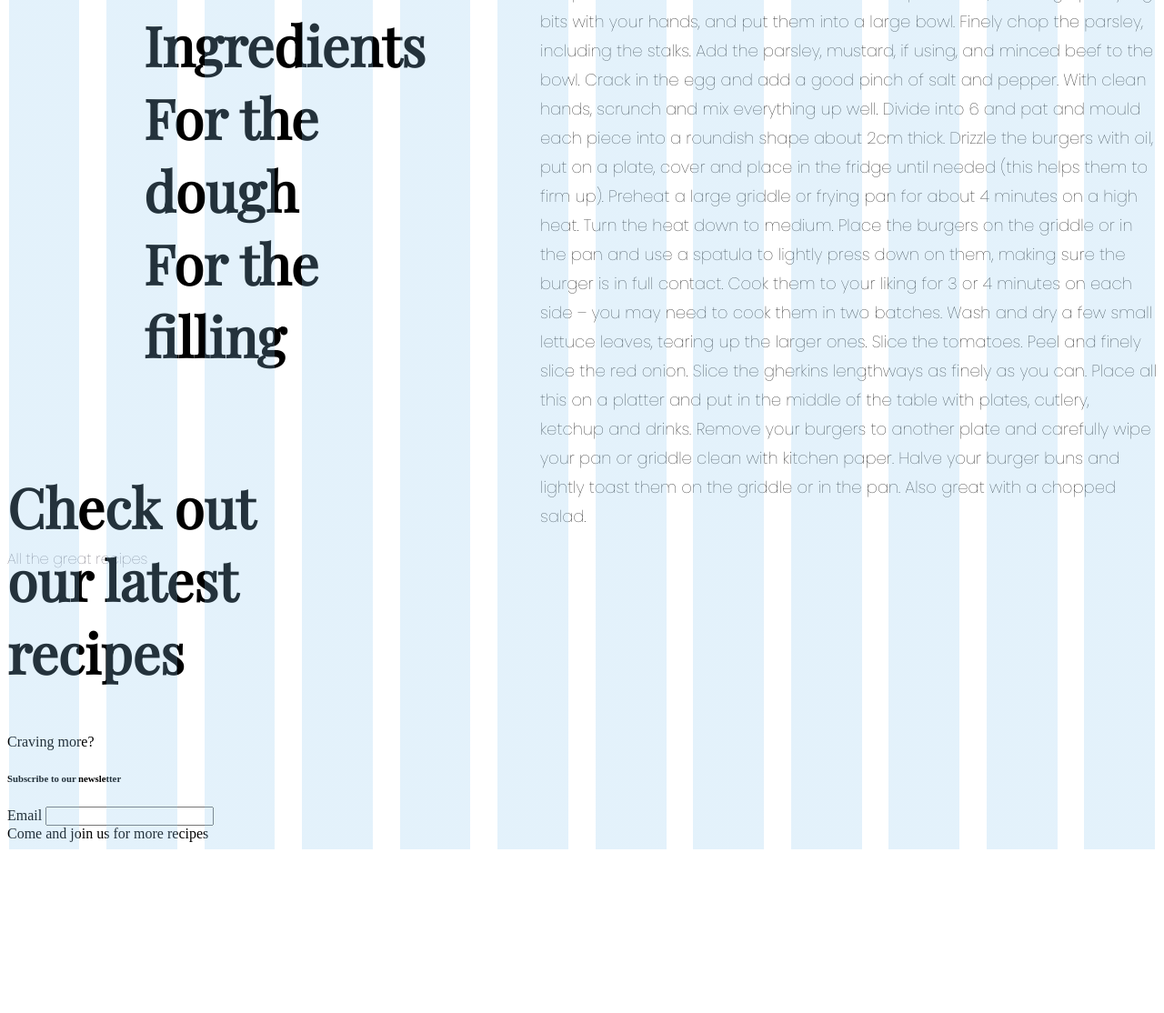
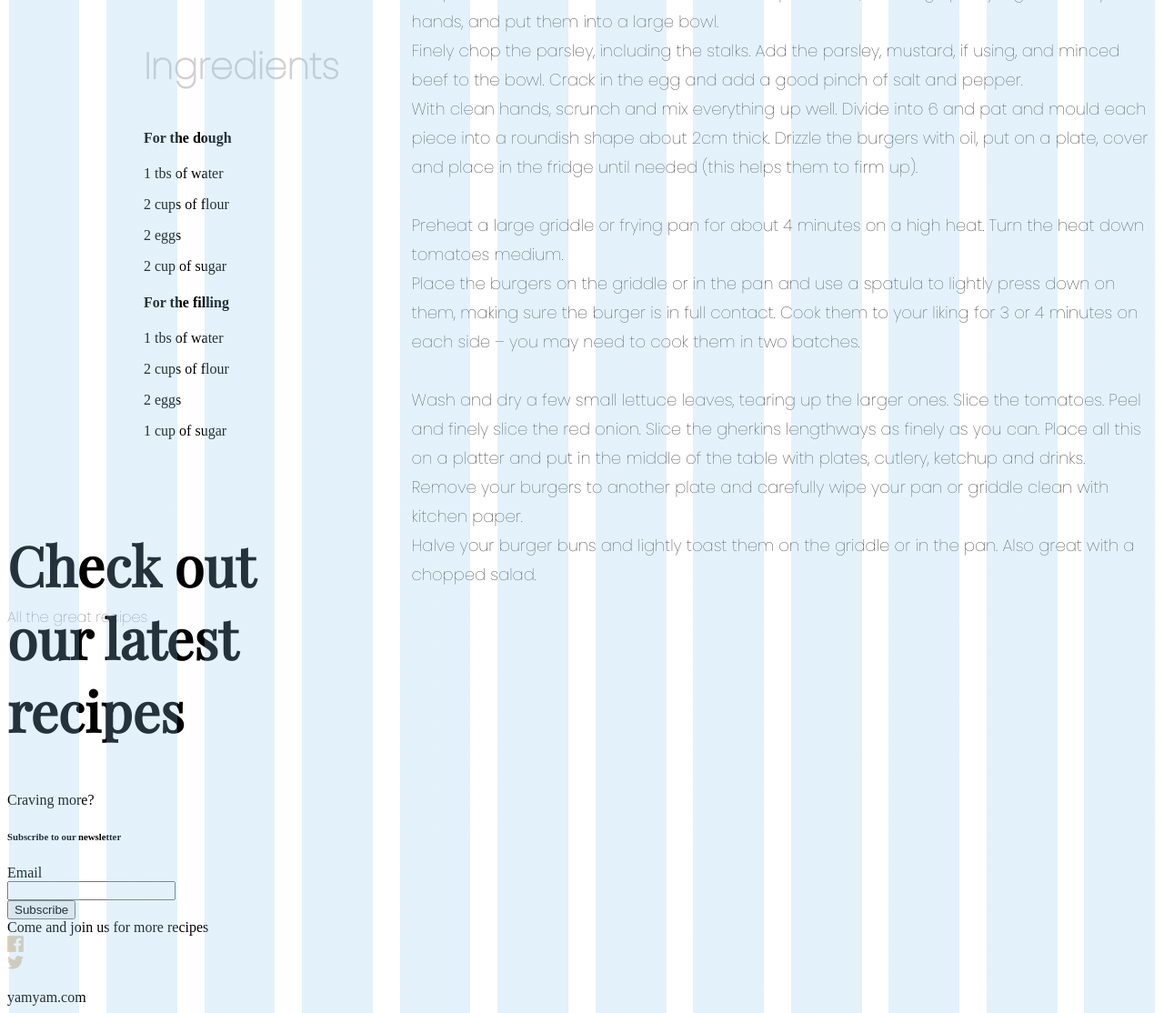
Before and after one commit to AndresDaniel1/hopverk1, a website: page recipe.html in a window 1280 px wide. Shown: the part 972-2086 px from the top of the page at 91% size. Before the commit the page ends 1906 px from the top, so only its background shows below. Drawn offline with nearby package versions, Linux system fonts and the light colour scheme.

Commit message:
Add files via upload

```diff
--- a/recipe.html
+++ b/recipe.html
@@ -43,9 +43,21 @@
             <div class="flexari">
                 <div class="box1">
                     <div class="Ingredients-grid">
-                        <h3 class="hero__title">Ingredients</h3>
-                        <h4 class="hero__title">For the dough</h4>
-                        <h4 class="hero__title">For the filling</h4>
+                        <h3 class="method-title">Ingredients</h3>
+                        <h4 class="Ingredients-title">For the dough</h4>
+                        <div class="Ingredients-text">
+                            <p>1  tbs of water</p>
+                            <p>2  cups of flour</p>
+                            <p>2  eggs</p>
+                            <p>2  cup of sugar</p>
+                        </div>
+                        <h4 class="Ingredients-title">For the filling</h4>
+                        <div class="Ingredients-text">
+                            <p>1  tbs of water</p>
+                            <p>2  cups of flour</p>
+                            <p>2  eggs</p>
+                            <p>1  cup of sugar</p>
+                        </div>
                     </div>
                 </div>
                 <div class="box2">
@@ -54,24 +66,24 @@
                         <div class="method-text">
                             <p>
                                 Wrap the crackers in a tea towel and smash up until fine, breaking up any big bits with your
-                                hands, and put them into a large bowl.
+                                hands, and put them into a large bowl.<br>
                                 Finely chop the parsley, including the stalks. Add the parsley, mustard, if using, and minced beef
-                                to the bowl. Crack in the egg and add a good pinch of salt and pepper.
+                                to the bowl. Crack in the egg and add a good pinch of salt and pepper.<br>
                                 With clean hands, scrunch and mix everything up well. Divide into 6 and pat and mould each
                                 piece into a roundish shape about 2cm thick. Drizzle the burgers with oil, put on a plate, cover
-                                and place in the fridge until needed (this helps them to firm up).
-
-                                Preheat a large griddle or frying pan for about 4 minutes on a high heat. Turn the heat down to
-                                medium.
+                                and place in the fridge until needed (this helps them to firm up).<br>
+                                <br>
+                                Preheat a large griddle or frying pan for about 4 minutes on a high heat. Turn the heat down tomatoes
+                                medium.<br>
                                 Place the burgers on the griddle or in the pan and use a spatula to lightly press down on them,
                                 making sure the burger is in full contact. Cook them to your liking for 3 or 4 minutes on each
-                                side – you may need to cook them in two batches.
-
+                                side – you may need to cook them in two batches.<br>
+                                <br>
                                 Wash and dry a few small lettuce leaves, tearing up the larger ones. Slice the tomatoes. Peel
                                 and finely slice the red onion. Slice the gherkins lengthways as finely as you can. Place all this
-                                on a platter and put in the middle of the table with plates, cutlery, ketchup and drinks.
+                                on a platter and put in the middle of the table with plates, cutlery, ketchup and drinks.<br>
                                 Remove your burgers to another plate and carefully wipe your pan or griddle clean with kitchen
-                                paper.
+                                paper.<br>
                                 Halve your burger buns and lightly toast them on the griddle or in the pan. Also great with a
                                 chopped salad.
                             </p>
@@ -83,22 +95,38 @@
             <h2 class="hero__title">Check out our latest recipes</h2>
         </main>
         <footer>
+            <section class="botn">
                 <section class="craving_grid">
                     <div class="craving_grid">
-                  <div class="cravin_more">Craving more?</div>
-                  <h6 class="video_h6">Subscribe to our newsletter</h6>
-                  <div class="craving_email">Email
+                        <div class="flexin">
+                            <div class="subgroup">
+                                <div class="cravin_kicker">Craving more?</div>
+                                <h6 class="subscribe">Subscribe to our newsletter</h6>
+                            </div>
+                            <div class="emailgroup">
+                                <div class="craving_email">Email</div>
                                 <input type="email">
+                            </div>
+                            <div class="subbutton">
+                                <button>Subscribe</button>
                             </div>
                         </div>
                     </div>
                 </section>
-              <section class="videp_socials">
-                <div class="socials_grid">
-                  <div class="social_header">Come and join us for more recipes</div>
-                  <a href="#" class="fa fa_facebook"></a>
-                  <a href="#" class="fa fa_twitter"></a>
-                  <a href="#" class="fa fa_youtube"></a>
+            </section>
+            <section class="vidsocials">
+                <div class="socialsgrid">
+                  <div class="social__header">Come and join us for more recipes</div>
+                  <div class="face">
+                  <div class="facebook"><img src="img/Fill 1.png" alt=""></div>
+                </div>
+                <div class="bird">
+                  <div class="twitter"><img src="img/Page 1.png" alt=""></div>
+                </div>
+                <div class="yout">
+                  <div class="youtube"><img src="img/Path.png" alt=""></div>
+                </div>
+                <div class="www">yamyam.com</div>
                 </div>
             </section>
         </footer>
```
Lines whose indentation alone changed are shown as unchanged.
